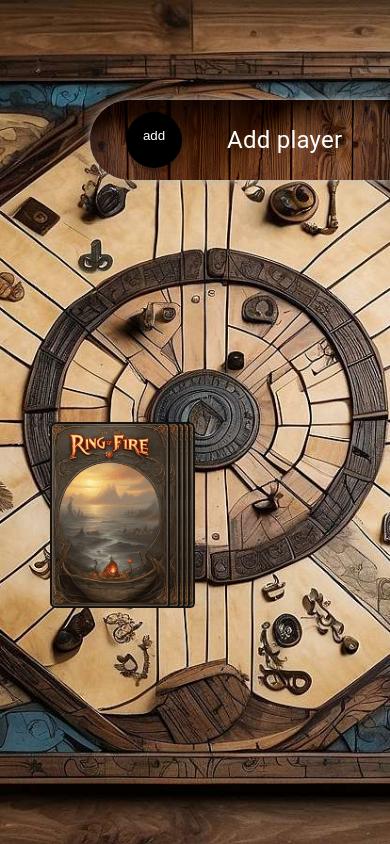
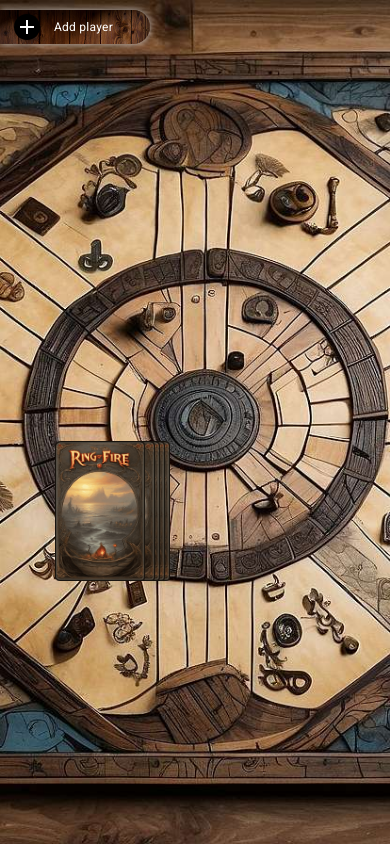
Before and after one commit to BernhardSigl/ring-of-fire, an Angular app: page /game in a window 390 px wide. Built offline with nearby package versions, Linux system fonts and the light colour scheme.

Commit message:
responsive

```diff
--- a/src/app/app.config.ts
+++ b/src/app/app.config.ts
@@ -6,5 +6,5 @@ import { provideClientHydration } from '@angular/platform-browser';
 import { provideAnimations } from '@angular/platform-browser/animations';
 
 export const appConfig: ApplicationConfig = {
-  providers: [provideRouter(routes), provideClientHydration(), provideAnimations()]
+  providers: [provideRouter(routes), provideClientHydration(), provideAnimations(), provideAnimations()]
 };
--- a/src/app/dialog-add-player/dialog-add-player.component.html
+++ b/src/app/dialog-add-player/dialog-add-player.component.html
@@ -9,6 +9,6 @@
     </div>
     <div mat-dialog-actions>
         <button mat-button (click)="onNoClick()">Back</button>
-        <button mat-button [disabled]="name.length == 0" [mat-dialog-close]="name" cdkFocusInitial>Ok</button>
+        <button mat-button [disabled]="name.length == 0" [mat-dialog-close]="name">Ok</button>
     </div>
 </section>
--- a/src/app/game-info/game-info.component.scss
+++ b/src/app/game-info/game-info.component.scss
@@ -15,3 +15,21 @@ mat-card {
         @include fs($fs: 20px);
     }
 }
+
+@media(max-height: 1000px) or (max-width: 1000px) {
+    mat-card {
+        bottom: 40px;
+        left: 15px;
+        right: 25px;
+
+        mat-card-title {
+            padding: 8px 8px 0;
+            @include fs($fs: 16px);
+        }
+
+        mat-card-content {
+            padding: 0 8px 8px;
+            @include fs($fs: 14px);
+        }
+    }
+}
--- a/src/app/game-info/game-info.component.ts
+++ b/src/app/game-info/game-info.component.ts
@@ -75,7 +75,6 @@ export class GameInfoComponent implements OnInit, OnChanges {
 
   ngOnChanges(): void {
     if (this.card) {
-      console.log('Current card is:', this.card);
       let cardNumber = +this.card.split('_')[1];
       this.title = this.cardAction[cardNumber - 1].title;
       this.description = this.cardAction[cardNumber - 1].description;
--- a/src/app/game/game.component.html
+++ b/src/app/game/game.component.html
@@ -1,6 +1,6 @@
 <!-- players -->
-<app-player [ngStyle]="{'top.px': 260 + (i * 170)}" *ngFor="let player of game.players; let i = index" [name]="player"
-    [i]="i" [playerActive]="i == game.currentPlayer">
+<app-player [ngStyle]="{'--i': i}" *ngFor="let player of game.players; let i = index" [name]="player" [i]="i"
+    [playerActive]="i == game.currentPlayer">
 </app-player>
 
 <section>
@@ -8,15 +8,15 @@
         <div class="cardStack">
             <!-- card stack -->
             <img [ngStyle]="{'right.px': i * 5}" *ngFor="let c of [0,1,2,3]; let i = index;"
-                src="./../../assets/img/cards/card_cover.png">
+                src="./assets/img/cards/card_cover.png">
 
-            <img (click)="takeCard()" class="topCard" src="./../../assets/img/cards/card_cover.png">
+            <img (click)="takeCard()" class="topCard" src="./assets/img/cards/card_cover.png">
 
             <!-- stack for played card -->
-            <img *ngFor="let card of game.playedCards" src="./../../assets/img/cards/{{ card }}.png" class="playedCard">
+            <img *ngFor="let card of game.playedCards" src="./assets/img/cards/{{ card }}.png" class="playedCard">
 
             <!-- current card with animation -->
-            <img *ngIf="pickCardAnimation" class="pickCard" src="./../../assets/img/cards/{{ currentCard }}.png">
+            <img *ngIf="pickCardAnimation" class="pickCard" src="./assets/img/cards/{{ currentCard }}.png">
 
         </div>
     </div>
--- a/src/app/game/game.component.scss
+++ b/src/app/game/game.component.scss
@@ -2,6 +2,7 @@
 
 section {
     @include monitorSize();
+
     background-image: url('./../../assets/img/wood.jpg');
     background-size: cover;
     background-repeat: no-repeat;
@@ -66,6 +67,7 @@ section {
 app-player {
     position: absolute;
     right: 0;
+    top: calc(260px + var(--i, 0) * 170px);
 }
 
 .btnContainter {
@@ -93,3 +95,51 @@ app-player {
         @include middle();
     }
 }
+
+@media(max-height: 1000px) or (max-width: 1000px) {
+    .playableArea {
+        margin: 108px 50px 70px 0;
+        z-index: 1;
+    }
+
+    .btnContainter {
+        left: 0;
+        top: 10px;
+        width: 150px;
+        height: 34px;
+        border-radius: 0 17px 17px 0;
+
+        .btnAdd {
+            margin-left: 36px !important;
+            margin-right: 45px !important;
+            background-color: black !important;
+        }
+
+        span {
+            color: white;
+            @include fs($fs: 12px);
+            height: 40px;
+            @include middle();
+        }
+
+        .btnAdd {
+            width: 26px;
+            height: 26px;
+            margin-left: 14px !important;
+            margin-right: 14px !important;
+        }
+    }
+
+    app-player {
+        left: 0;
+        top: calc(70px + var(--i, 0) * 56px);
+    }
+
+    .cardStack {
+        img {
+            width: 90px;
+        }
+    }
+
+
+}
--- a/src/app/game/game.component.ts
+++ b/src/app/game/game.component.ts
@@ -32,7 +32,9 @@ export class GameComponent {
   }
 
   takeCard() {
-    if (!this.pickCardAnimation) {
+    if (this.game.players.length == 0) {
+      this.openDialog();
+    } else if (!this.pickCardAnimation) {
       this.currentCard = this.game.stack.pop()!;
       this.pickCardAnimation = true;
 
--- a/src/app/player/player.component.html
+++ b/src/app/player/player.component.html
@@ -1,6 +1,6 @@
 <section [class.player-active]="playerActive">
     <div class="player">
-        <img [src]="'./../../assets/img/avatar' + i + '.png'">
+        <img [src]="'./assets/img/avatar' + i + '.png'">
         <span>{{ name }}</span>
     </div>
 </section>
--- a/src/app/player/player.component.scss
+++ b/src/app/player/player.component.scss
@@ -73,3 +73,54 @@ section {
         transform: rotate(-2deg);
     }
 }
+
+@media(max-height: 1000px) or (max-width: 1000px) {
+    .playableArea {
+        margin: 0 50px 70px 0;
+        z-index: 1;
+    }
+
+    .btnAdd {
+        margin-left: 36px !important;
+        margin-right: 45px !important;
+        background-color: black !important;
+    }
+
+    span {
+        color: white;
+        @include fs($fs: 12px);
+        height: 40px;
+        @include middle();
+    }
+
+    .btnAdd {
+        width: 26px;
+        height: 26px;
+        margin-left: 14px !important;
+        margin-right: 14px !important;
+    }
+
+    section {
+        width: 150px !important;
+        height: 34px !important;
+        border-radius: 0 17px 17px 0 !important;
+
+        .player[_ngcontent-ng-c1737856312] {
+            margin-bottom: 0 !important;
+            margin-left: -26px;
+            gap: 5px;
+
+            img {
+                height: 60px !important;
+                margin-bottom: 32px !important;
+            }
+
+            span {
+                width: 60px;
+                @include fs($fs: 12px);
+                height: 40px;
+            }
+        }
+
+    }
+}
--- a/src/app/start-screen/start-screen.component.html
+++ b/src/app/start-screen/start-screen.component.html
@@ -1,6 +1,6 @@
 <section>
     <div class="playableArea">
-        <img src="./../../assets/img/logo.png">
+        <img src="./assets/img/logo.png">
         <a href="game" class="startBtn">
             Start
         </a>
--- a/src/index.html
+++ b/src/index.html
@@ -7,6 +7,8 @@
   <base href="/">
   <meta name="viewport" content="width=device-width, initial-scale=1">
   <link rel="icon" type="image/x-icon" href="favicon.ico">
+  <link href="https://fonts.googleapis.com/css2?family=Roboto:wght@300;400;500&display=swap" rel="stylesheet">
+  <link href="https://fonts.googleapis.com/icon?family=Material+Icons" rel="stylesheet">
 </head>
 
 <body class="mat-typography">
--- a/src/styles.scss
+++ b/src/styles.scss
@@ -3,10 +3,10 @@ body {
     caret-color: transparent;
 }
 
-.playableArea {
-    width: 100%;
-    max-width: 1920px;
-}
+// .playableArea {
+//     width: 100%;
+//     max-width: 1920px;
+// }
 
 a {
     text-decoration: none;
@@ -22,3 +22,13 @@ body {
     margin: 0;
     font-family: Roboto, "Helvetica Neue", sans-serif;
 }
+
+html,
+body {
+    height: 100%;
+}
+
+body {
+    margin: 0;
+    font-family: Roboto, "Helvetica Neue", sans-serif;
+}
```
Also changed, not shown: 1 other file (tests, documents, lock files or other folders).
